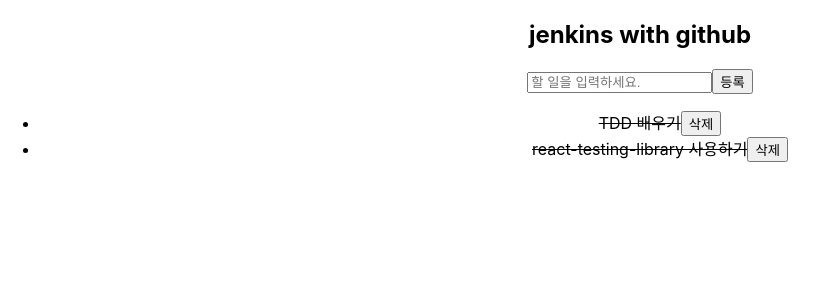
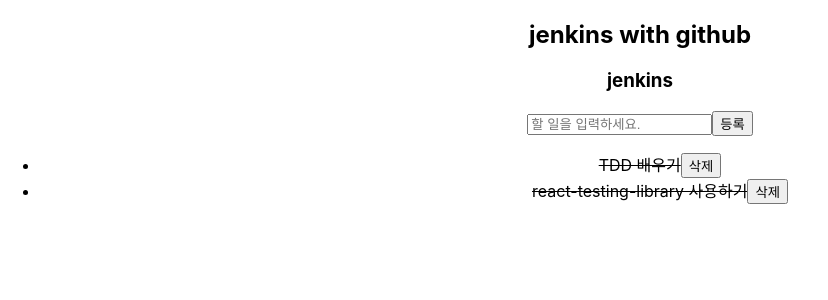
Before and after one commit to rivera00255/rtl-tdd-todos, a React (Create React App) app: page / in a window 1280 px wide. Shown: the top 300 px of the page, without its empty margins (0-828 px from the left). Built offline with nearby package versions, Linux system fonts and the light colour scheme.

Commit message:
jenkins with github test 2

```diff
--- a/src/App.js
+++ b/src/App.js
@@ -6,6 +6,7 @@
   return (
     <div className="App">
       <h2>jenkins with github</h2>
+      <h3>jenkins</h3>
       <TodoApp />
     </div>
   );
```
